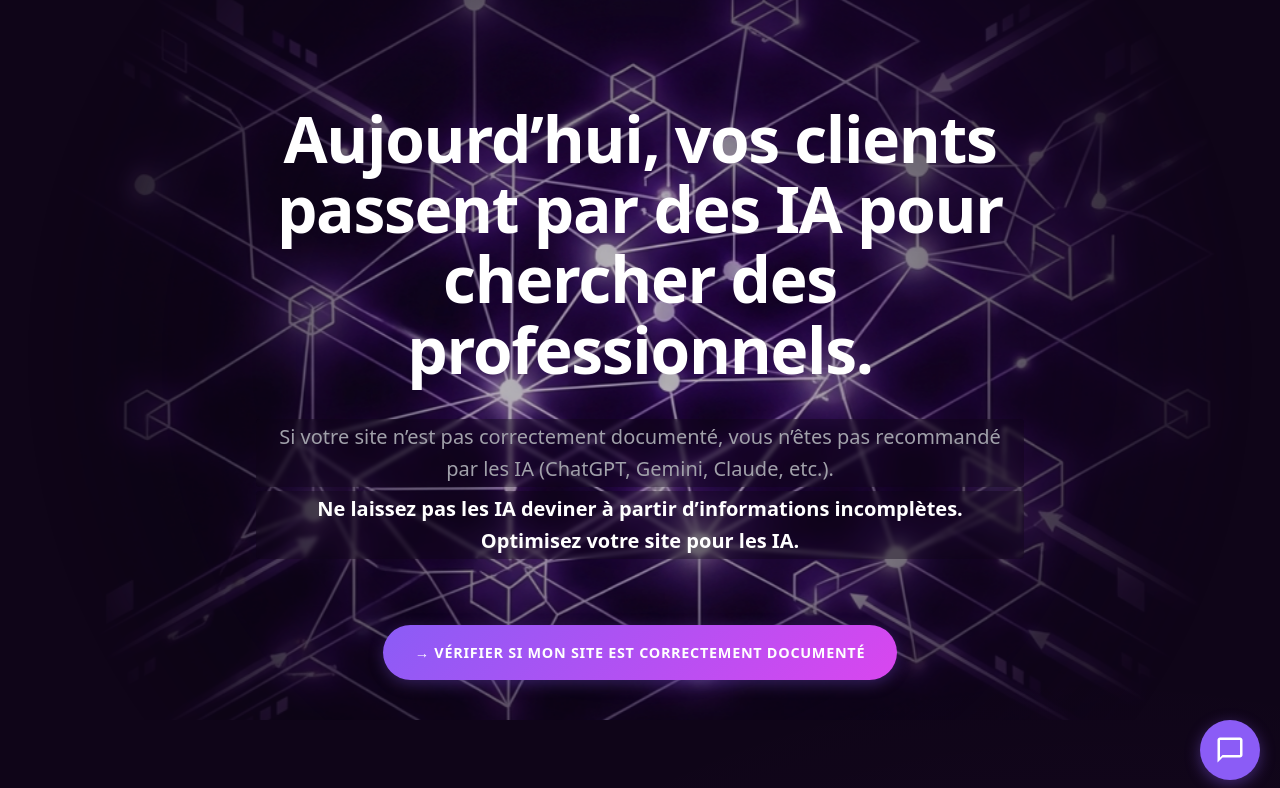
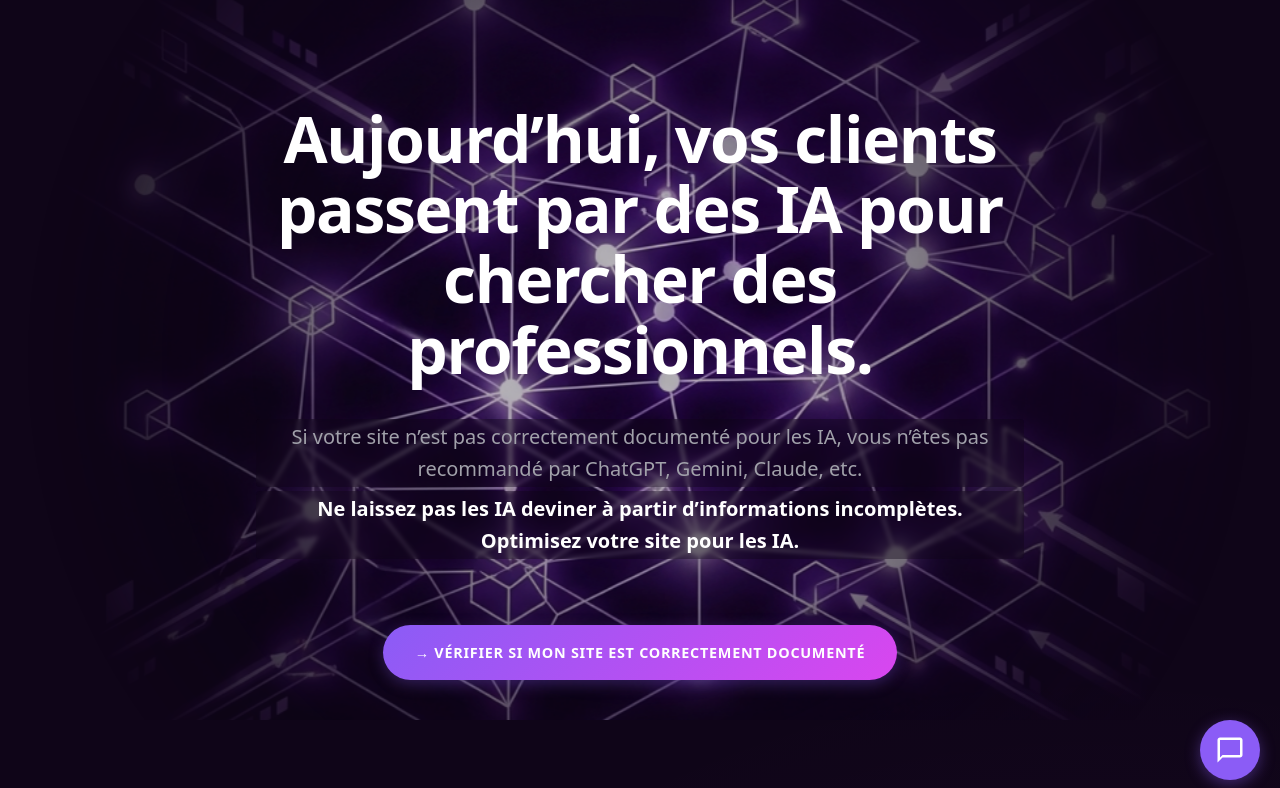
Before and after one commit to NeousAxis/AI-Visionary, a Next.js app: page / in a window 1280 px wide. Shown: the top 788 px of the page. Built offline with nearby package versions, Linux system fonts and the light colour scheme.

Commit message:
UI: Refine Hero subheadline for better clarity and brand mentions

```diff
--- a/app/page.tsx
+++ b/app/page.tsx
@@ -11,7 +11,7 @@ export default function Home() {
         <div className="container hero-content">
           <h1 className="headline">Aujourd’hui, vos clients passent par des IA pour chercher des professionnels.</h1>
           <div className="subheadline">
-            <p>Si votre site n’est pas correctement documenté, vous n’êtes pas recommandé par les IA (ChatGPT, Gemini, Claude, etc.).</p>
+            <p>Si votre site n’est pas correctement documenté pour les IA, vous n’êtes pas recommandé par ChatGPT, Gemini, Claude, etc.</p>
             <p className="tagline">Ne laissez pas les IA deviner à partir d’informations incomplètes. Optimisez votre site pour les IA.</p>
           </div>
           <div className="cta-group">
```
